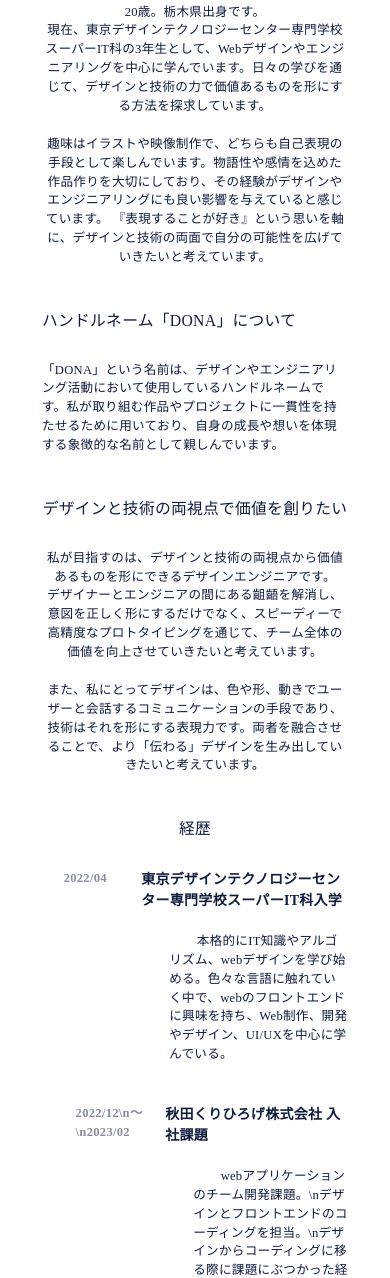
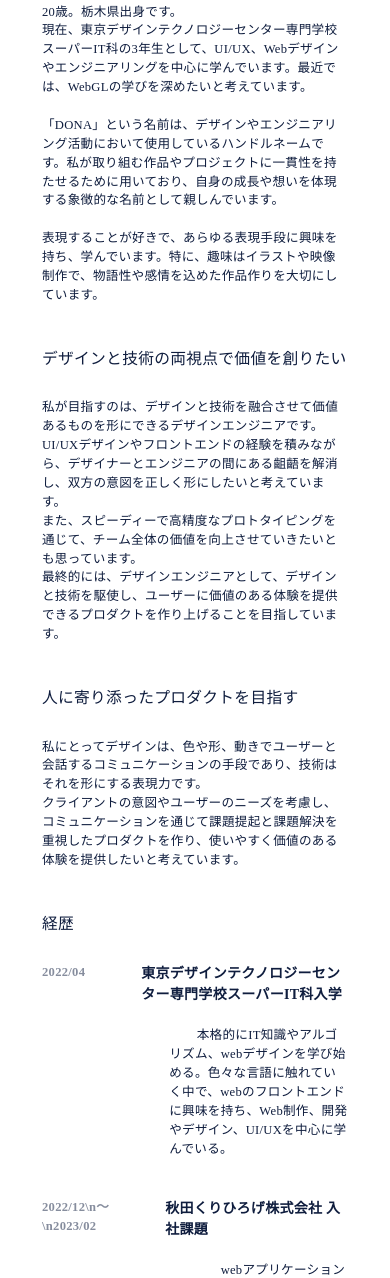
Before and after one commit to VOWAC/dona-portfolio, an Astro site: page /about in a window 390 px wide. Shown: the part 722-2000 px from the top of the page. Built offline with nearby package versions, Linux system fonts and the light colour scheme; Astro itself is replaced by a stand-in of ours; a web font is replaced by a local one.

Commit message:
プロフィール：文言修正

```diff
--- a/src/pages/about.astro
+++ b/src/pages/about.astro
@@ -38,29 +38,35 @@ import Layout from "@layouts/Layout.astro";
         <div class="description">
           <p>
             20歳。栃木県出身です。<br
-            />現在、東京デザインテクノロジーセンター専門学校スーパーIT科の3年生として、Webデザインやエンジニアリングを中心に学んでいます。日々の学びを通じて、デザインと技術の力で価値あるものを形にする方法を探求しています。<br
+            />現在、東京デザインテクノロジーセンター専門学校スーパーIT科の3年生として、UI/UX、Webデザインやエンジニアリングを中心に学んでいます。最近では、WebGLの学びを深めたいと考えています。<br
             />
             <br />
-            趣味はイラストや映像制作で、どちらも自己表現の手段として楽しんでいます。物語性や感情を込めた作品作りを大切にしており、その経験がデザインやエンジニアリングにも良い影響を与えていると感じています。
-            『表現することが好き』という思いを軸に、デザインと技術の両面で自分の可能性を広げていきたいと考えています。
-          </p>
-        </div>
-        <div>
-          <h3>ハンドルネーム「DONA」について</h3>
-          <p>
             「DONA」という名前は、デザインやエンジニアリング活動において使用しているハンドルネームです。私が取り組む作品やプロジェクトに一貫性を持たせるために用いており、自身の成長や想いを体現する象徴的な名前として親しんでいます。
+            <br />
+            <br />
+            表現することが好きで、あらゆる表現手段に興味を持ち、学んでいます。特に、趣味はイラストや映像制作で、物語性や感情を込めた作品作りを大切にしています。
           </p>
         </div>
         <!-- visionsection -->
         <div class="vision">
           <h3>デザインと技術の両視点で価値を創りたい</h3>
           <p>
-            私が目指すのは、デザインと技術の両視点から価値あるものを形にできるデザインエンジニアです。<br
+            私が目指すのは、デザインと技術を融合させて価値あるものを形にできるデザインエンジニアです。<br
             />
-            デザイナーとエンジニアの間にある齟齬を解消し、意図を正しく形にするだけでなく、スピーディーで高精度なプロトタイピングを通じて、チーム全体の価値を向上させていきたいと考えています。<br
+            UI/UXデザインやフロントエンドの経験を積みながら、デザイナーとエンジニアの間にある齟齬を解消し、双方の意図を正しく形にしたいと考えています。<br
             />
-            <br />
-            また、私にとってデザインは、色や形、動きでユーザーと会話するコミュニケーションの手段であり、技術はそれを形にする表現力です。両者を融合させることで、より「伝わる」デザインを生み出していきたいと考えています。
+            また、スピーディーで高精度なプロトタイピングを通じて、チーム全体の価値を向上させていきたいとも思っています。<br
+            />
+            最終的には、デザインエンジニアとして、デザインと技術を駆使し、ユーザーに価値のある体験を提供できるプロダクトを作り上げることを目指しています。<br
+            />
+          </p>
+        </div>
+        <div class="product">
+          <h3>人に寄り添ったプロダクトを目指す</h3>
+          <p>
+            私にとってデザインは、色や形、動きでユーザーと会話するコミュニケーションの手段であり、技術はそれを形にする表現力です。<br
+            />
+            クライアントの意図やユーザーのニーズを考慮し、コミュニケーションを通じて課題提起と課題解決を重視したプロダクトを作り、使いやすく価値のある体験を提供したいと考えています。
           </p>
         </div>
         <!-- careersection -->
@@ -361,12 +367,12 @@ import Layout from "@layouts/Layout.astro";
       padding: 1rem 2rem;
     }
 
-    .description,
+    /* .description,
     .vision,
     .career,
     .skill {
       text-align: center;
-    }
+    } */
 
     .skill .set {
       padding: 1rem;
```
